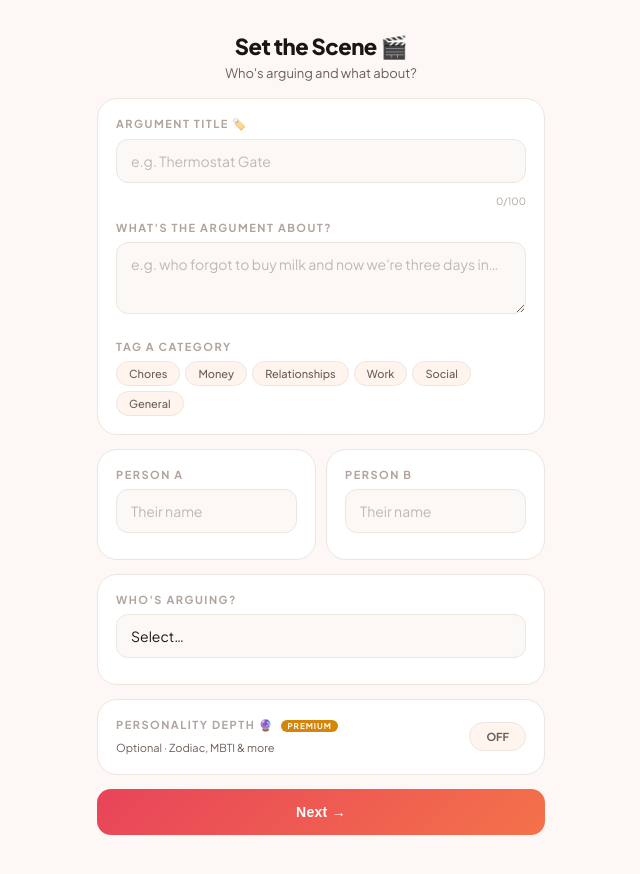
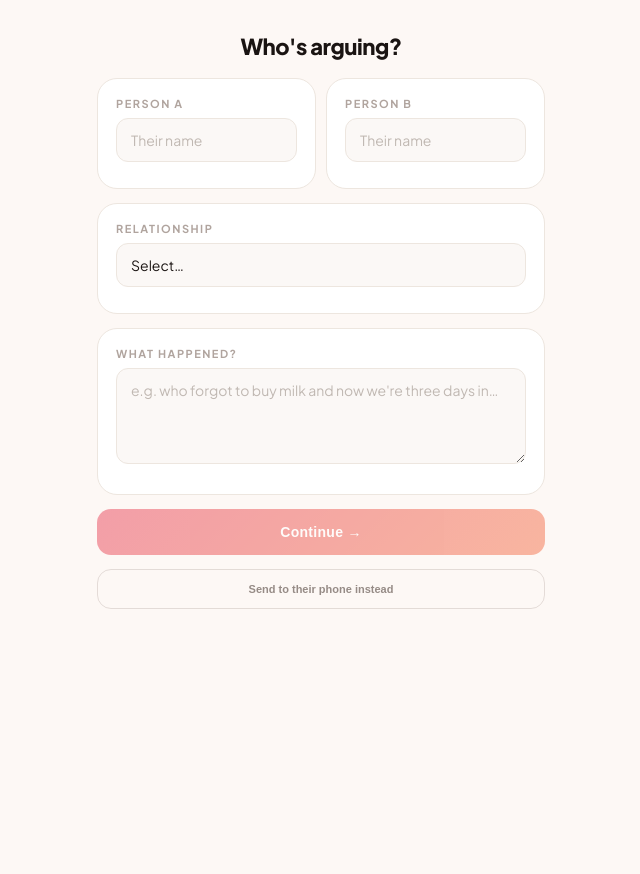
Before and after one commit to arternicholas-oss/youbethejudge, a React (Vite) app: page / in a window 1280 px wide. Both pictures are taken after a click on the button "Start an Argument". Shown: the top 874 px of the page, without its empty margins (319-959 px from the left). After the commit the page ends 800 px from the top, so only its background shows below. Built offline with nearby package versions, Linux system fonts and the light colour scheme.

Commit message:
Add files via upload

```diff
--- a/src/App.jsx
+++ b/src/App.jsx
@@ -391,7 +391,7 @@ export default function YouBeTheJudge() {
       <style>{css}</style>
       {screen===SCREENS.HOME && <HomeScreen setScreen={setScreen} history={history} notifications={notifications} showNotifs={showNotifs} setShowNotifs={setShowNotifs} markNotifsRead={markNotifsRead} />}
       {screen===SCREENS.MODE_SELECT && <ModeSelectScreen topic={topic} personA={personA} personB={personB} onSamePhone={()=>{setRemoteMode(false);setScreen(SCREENS.RECORD_A);}} onRemote={()=>{setRemoteMode(true);generateRemoteCode();setScreen(SCREENS.REMOTE_SEND);}} onBack={()=>setScreen(SCREENS.SETUP)} />}
-      {screen===SCREENS.SETUP && <SetupScreen personA={personA} setPersonA={setPersonA} personB={personB} setPersonB={setPersonB} topic={topic} setTopic={setTopic} caseName={caseName} setCaseName={setCaseName} usePersonality={usePersonality} setUsePersonality={setUsePersonality} personalityDepth={personalityDepth} setPersonalityDepth={setPersonalityDepth} judgeMode={judgeMode} setJudgeMode={setJudgeMode} setScreen={setScreen} />}
+      {screen===SCREENS.SETUP && <SetupScreen personA={personA} setPersonA={setPersonA} personB={personB} setPersonB={setPersonB} topic={topic} setTopic={setTopic} setScreen={setScreen} />}
       {screen===SCREENS.REMOTE_SEND && <RemoteSendScreen code={remoteCode} personA={personA} personB={personB} topic={topic} onBack={()=>setScreen(SCREENS.SETUP)} onRecordMySide={()=>setScreen(SCREENS.RECORD_A)} />}
       {screen===SCREENS.REMOTE_WAITING && <RemoteWaitingScreen code={remoteCode} personA={personA} personB={personB} topic={topic} remoteStatus={remoteStatus} onSimulateB={()=>{ setRemoteStatus("submitted"); setTimeout(()=>{setRemoteBSide("Look, I've been very clear about my feelings here. I told them exactly how this made me feel and instead of engaging with what I said, they deflected and made it about something else entirely. The pattern is consistent — I raise an issue, they change the subject. I need them to actually hear me, not just wait for their turn to talk."); setRemoteStatus("ready");},1500); }} onReveal={()=>handleRemoteGetVerdict(remoteBSide, remoteBClarifyQs, remoteBClarifyAns)} />}
       {screen===SCREENS.REMOTE_B_LANDING && <RemoteBLandingScreen code={remoteCode} topic={topic} personBName={personB.name} onStart={()=>setScreen(SCREENS.REMOTE_B_RECORD)} />}
@@ -474,46 +474,29 @@ function HomeScreen({ setScreen, history, notifications, showNotifs, setShowNoti
 }
 
 // ── SETUP ──────────────────────────────────────────────────────
-function SetupScreen({ personA, setPersonA, personB, setPersonB, topic, setTopic, caseName, setCaseName, usePersonality, setUsePersonality, personalityDepth, setPersonalityDepth, judgeMode, setJudgeMode, setScreen }) {
-  const [selectedTag, setSelectedTag] = useState("");
+function SetupScreen({ personA, setPersonA, personB, setPersonB, topic, setTopic, setScreen }) {
   const [relationship, setRelationship] = useState("");
+  const canContinue = personA.name && personB.name && topic.trim().length > 0;
   return (
     <div style={S.screen} className="fade-in">
-      <div style={{textAlign:"center", paddingTop:12}}><h2 style={S.title}>Set the Scene 🎬</h2><p style={S.sub}>Who's arguing and what about?</p></div>
-      <div style={S.card}>
-        <label style={S.label}>Argument Title 🏷️</label>
-        <input style={S.input} placeholder="e.g. Thermostat Gate" value={caseName} maxLength={100} onChange={e=>setCaseName(e.target.value.slice(0,100))} />
-        <div style={{fontSize:10, color:C.textLight, textAlign:"right", marginTop:4}}>{(caseName||"").length}/100</div>
-        <label style={{...S.label, marginTop:14}}>What's the argument about?</label>
-        <textarea style={{...S.input, minHeight:72, resize:"vertical", fontFamily:"inherit"}} placeholder="e.g. who forgot to buy milk and now we're three days in…" value={topic} onChange={e=>setTopic(e.target.value)} />
-        <label style={{...S.label, marginTop:14}}>Tag a category</label>
-        <div style={S.chipsRow}>{ARGUMENT_TOPICS.map(t=><span key={t} style={{...S.chip, background:selectedTag===t?C.rose:C.surfaceWarm, color:selectedTag===t?"#fff":C.textMid, borderColor:selectedTag===t?C.rose:C.border}} onClick={()=>setSelectedTag(t)}>{t}</span>)}</div>
-      </div>
+      <div style={{textAlign:"center", paddingTop:12}}><h2 style={S.title}>Who's arguing?</h2></div>
       <div style={S.twoCol}>
         <div style={S.card}><label style={S.label}>Person A</label><input style={S.input} placeholder="Their name" value={personA.name} onChange={e=>setPersonA(p=>({...p,name:e.target.value}))} /></div>
         <div style={S.card}><label style={S.label}>Person B</label><input style={S.input} placeholder="Their name" value={personB.name} onChange={e=>setPersonB(p=>({...p,name:e.target.value}))} /></div>
       </div>
       <div style={S.card}>
-        <label style={S.label}>Who's Arguing?</label>
+        <label style={S.label}>Relationship</label>
         <select style={{...S.input, fontFamily:"inherit", cursor:"pointer"}} value={relationship} onChange={e=>setRelationship(e.target.value)}>
           <option value="">Select…</option>
           {RELATIONSHIP_TYPES.map(r=><option key={r} value={r}>{r}</option>)}
         </select>
       </div>
       <div style={S.card}>
-        <div style={{display:"flex", justifyContent:"space-between", alignItems:"center"}}>
-          <div><label style={S.label}>Personality Depth 🔮 <span style={{background:C.gold, color:"#fff", borderRadius:6, padding:"1px 6px", fontSize:8, letterSpacing:1, marginLeft:4}}>PREMIUM</span></label><p style={{...S.sub, fontSize:11}}>Optional · Zodiac, MBTI & more</p></div>
-          <div style={{background:usePersonality?C.rose:C.surfaceWarm, color:usePersonality?"#fff":C.textMid, border:`1.5px solid ${usePersonality?C.rose:C.border}`, borderRadius:20, padding:"7px 16px", fontSize:11, fontWeight:700, cursor:"pointer"}} onClick={()=>setUsePersonality(v=>!v)}>{usePersonality?"ON":"OFF"}</div>
-        </div>
-        {usePersonality && (
-          <div style={{display:"flex", gap:6, marginTop:10, flexWrap:"wrap"}}>
-            {[["zodiac","🌙 Zodiac"],["mbti","🧠 MBTI"],["full","✨ Full Deep Dive"]].map(([v,l])=>(
-              <button key={v} style={{...S.btnGhost, padding:"7px 12px", fontSize:11, background:personalityDepth===v?C.rose:C.surface, color:personalityDepth===v?"#fff":C.textMid, borderColor:personalityDepth===v?C.rose:C.border}} onClick={()=>setPersonalityDepth(v)}>{l}</button>
-            ))}
-          </div>
-        )}
-      </div>
-      <button style={S.btnPrimary} className="pop" onClick={()=>setScreen(SCREENS.MODE_SELECT)}>Next →</button>
+        <label style={S.label}>What happened?</label>
+        <textarea style={{...S.input, minHeight:96, resize:"vertical", fontFamily:"inherit"}} placeholder="e.g. who forgot to buy milk and now we're three days in…" value={topic} onChange={e=>setTopic(e.target.value)} />
+      </div>
+      <button style={{...S.btnPrimary, opacity:canContinue?1:0.5}} className="pop" disabled={!canContinue} onClick={()=>setScreen(SCREENS.RECORD_A)}>Continue →</button>
+      <button style={{...S.btnGhost, fontSize:11, opacity:0.7}} className="pop" onClick={()=>setScreen(SCREENS.MODE_SELECT)}>Send to their phone instead</button>
     </div>
   );
 }
@@ -921,11 +904,10 @@ function ClarifyScreen({ name, color, colorLight, emoji, questions, answers, set
           </div>
         ))}
       </div>
-      <p style={{fontSize:11, color:C.textLight, textAlign:"center"}}>Answering helps the judge rule more accurately</p>
-      <div style={S.btnRow}>
-        <button style={S.btnGhost} className="pop" onClick={onBack}>← Back</button>
-        <button style={{...S.btnPrimary, flex:1}} className="pop" onClick={onNext}>{isFinal?"⚖️ Get the Verdict":"Next →"}</button>
-      </div>
+      <p style={{fontSize:11, color:C.textLight, textAlign:"center"}}>Optional — skip anytime</p>
+      <button style={{...S.btnPrimary, width:"100%"}} className="pop" onClick={onNext}>{isFinal?"⚖️ Get the Verdict":"Continue →"}</button>
+      <button style={{...S.btnGhost, width:"100%"}} className="pop" onClick={onNext}>Skip questions</button>
+      <button style={{...S.btnGhost, width:"100%", fontSize:11, opacity:0.7}} className="pop" onClick={onBack}>← Back</button>
     </div>
   );
 }
```
